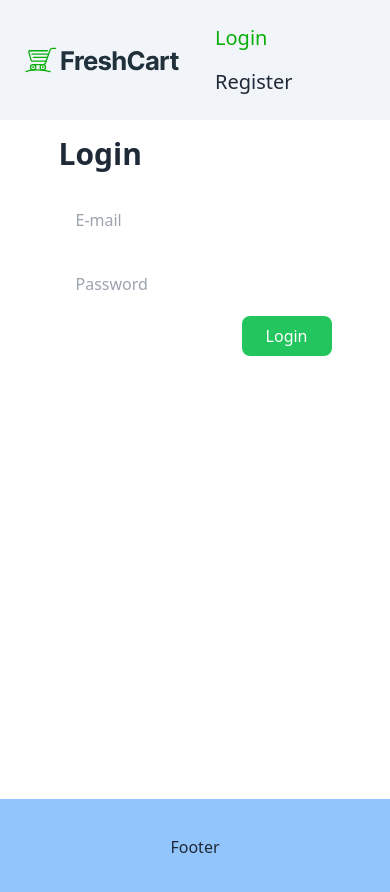
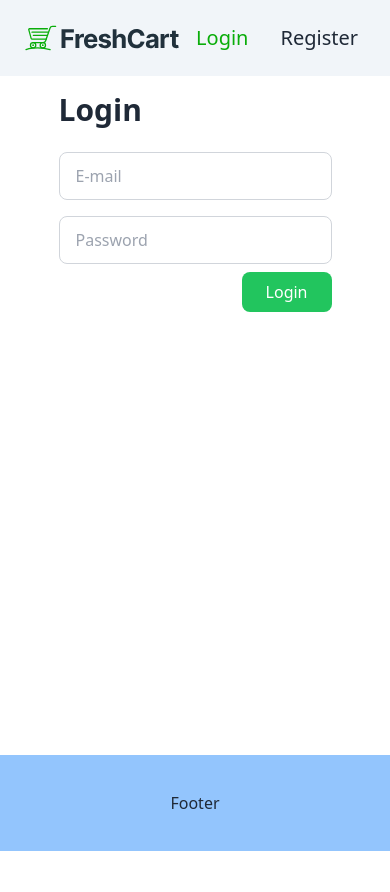
Before and after one commit to 3omda8/e-commerce, a React (Vite) app: page /login in a window 390 px wide. Shown: the top 892 px of the page. After the commit the page ends 851 px from the top, so only its background shows below. Built offline with nearby package versions, Linux system fonts and the light colour scheme.

Commit message:
responsive

```diff
--- a/src/components/Login/Login.jsx
+++ b/src/components/Login/Login.jsx
@@ -70,7 +70,7 @@ function Login() {
           <input
             type="email"
             placeholder="E-mail"
-            className="input w-full my-2 focus:outline-0 rounded-lg"
+            className="input w-full my-2 focus:outline-0 rounded-lg border-1 border-gray-300"
             name="email"
             value={formik.values.email}
             onChange={formik.handleChange}
@@ -82,7 +82,7 @@ function Login() {
           <input
             type="password"
             placeholder="Password"
-            className="input w-full my-2 focus:outline-0 rounded-lg"
+            className="input w-full my-2 focus:outline-0 rounded-lg border-1 border-gray-300"
             name="password"
             value={formik.values.password}
             onChange={formik.handleChange}
--- a/src/components/Navbar/Navbar.jsx
+++ b/src/components/Navbar/Navbar.jsx
@@ -30,7 +30,7 @@ function Navbar() {
 
   return (
     <div className="bg-slate-100">
-      <div className="navbar w-full md:w-[90%] mx-auto ">
+      <div className="navbar w-full md:w-[90%] mx-auto">
         <div className="navbar-start">
           {token ? (
             <div className="dropdown">
@@ -236,7 +236,7 @@ function Navbar() {
           ) : null}
         </div>
         <div className="navbar-end">
-          <ul className="menu menu-horizontal px-1">
+          <ul className="menu menu-horizontal flex-nowrap">
             {token ? (
               <li>
                 <a onClick={() => logOut()} className="text-xl">
```
